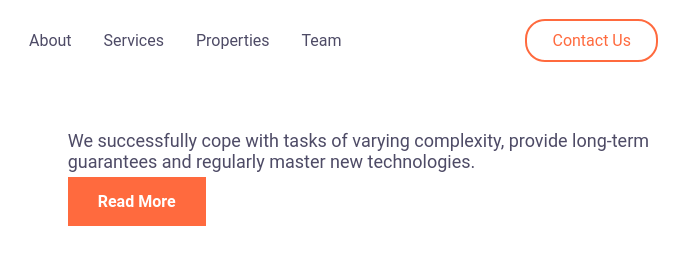
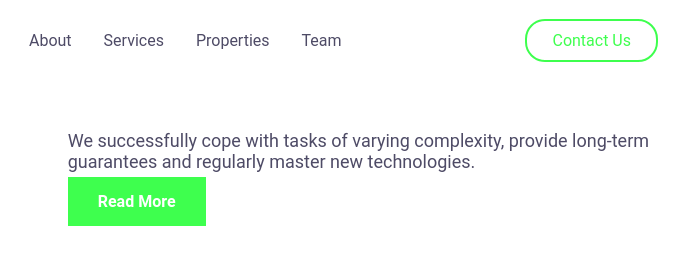
Before and after one commit to airdask/Praktin--u-dotis, a plain HTML site: page index.html in a window 1280 px wide. Shown: the top 262 px of the page, 482-1171 px from the left. Drawn offline with Linux system fonts and the light colour scheme.

Commit message:
spalva-zalia

```diff
--- a/styles.css
+++ b/styles.css
@@ -6,7 +6,7 @@
 }
 
 :root{
-    --accent-color: #ff6a3e;
+    --accent-color: #3eff4e;
     --paragraph-color: #4E4B66;
 }
 
```
